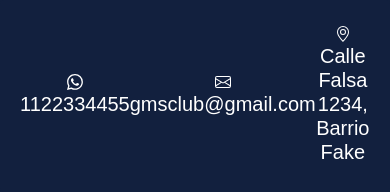
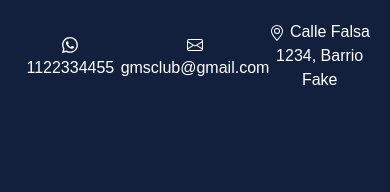
Before and after one commit to ubiria70/preentrega2-ubiria.github.io, a plain HTML site: page index.html in a window 390 px wide. Shown: the part 787-979 px from the top of the page. After the commit the page ends 899 px from the top, so only its background shows below. Drawn offline with Linux system fonts and the light colour scheme.

Commit message:
correccion de footer en index vista mobile

```diff
--- a/index.html
+++ b/index.html
@@ -69,21 +69,21 @@
                 </button>
         </aside>
         <footer class="footer">
-            <h5>
+            <span>
                 <svg xmlns="http://www.w3.org/2000/svg" width="16" height="16" fill="currentColor" class="bi bi-whatsapp" viewBox="0 0 16 16">
                 <path d="M13.601 2.326A7.854 7.854 0 0 0 7.994 0C3.627 0 .068 3.558.064 7.926c0 1.399.366 2.76 1.057 3.965L0 16l4.204-1.102a7.933 7.933 0 0 0 3.79.965h.004c4.368 0 7.926-3.558 7.93-7.93A7.898 7.898 0 0 0 13.6 2.326zM7.994 14.521a6.573 6.573 0 0 1-3.356-.92l-.24-.144-2.494.654.666-2.433-.156-.251a6.56 6.56 0 0 1-1.007-3.505c0-3.626 2.957-6.584 6.591-6.584a6.56 6.56 0 0 1 4.66 1.931 6.557 6.557 0 0 1 1.928 4.66c-.004 3.639-2.961 6.592-6.592 6.592zm3.615-4.934c-.197-.099-1.17-.578-1.353-.646-.182-.065-.315-.099-.445.099-.133.197-.513.646-.627.775-.114.133-.232.148-.43.05-.197-.1-.836-.308-1.592-.985-.59-.525-.985-1.175-1.103-1.372-.114-.198-.011-.304.088-.403.087-.088.197-.232.296-.346.1-.114.133-.198.198-.33.065-.134.034-.248-.015-.347-.05-.099-.445-1.076-.612-1.47-.16-.389-.323-.335-.445-.34-.114-.007-.247-.007-.38-.007a.729.729 0 0 0-.529.247c-.182.198-.691.677-.691 1.654 0 .977.71 1.916.81 2.049.098.133 1.394 2.132 3.383 2.992.47.205.84.326 1.129.418.475.152.904.129 1.246.08.38-.058 1.171-.48 1.338-.943.164-.464.164-.86.114-.943-.049-.084-.182-.133-.38-.232z"/>
-                </svg>1122334455
-            </h5>
-            <h5>
+                </svg> 1122334455
+            </span>
+            <span>
                 <svg xmlns="http://www.w3.org/2000/svg" width="16" height="16" fill="currentColor" class="bi bi-envelope" viewBox="0 0 16 16">
                 <path d="M0 4a2 2 0 0 1 2-2h12a2 2 0 0 1 2 2v8a2 2 0 0 1-2 2H2a2 2 0 0 1-2-2V4Zm2-1a1 1 0 0 0-1 1v.217l7 4.2 7-4.2V4a1 1 0 0 0-1-1H2Zm13 2.383-4.708 2.825L15 11.105V5.383Zm-.034 6.876-5.64-3.471L8 9.583l-1.326-.795-5.64 3.47A1 1 0 0 0 2 13h12a1 1 0 0 0 .966-.741ZM1 11.105l4.708-2.897L1 5.383v5.722Z"/>
                 </svg> gmsclub@gmail.com
-            </h5>
-            <h5> <svg xmlns="http://www.w3.org/2000/svg" width="16" height="16" fill="currentColor" class="bi bi-geo-alt" viewBox="0 0 16 16">
+            </span>
+            <span> <svg xmlns="http://www.w3.org/2000/svg" width="16" height="16" fill="currentColor" class="bi bi-geo-alt" viewBox="0 0 16 16">
                 <path d="M12.166 8.94c-.524 1.062-1.234 2.12-1.96 3.07A31.493 31.493 0 0 1 8 14.58a31.481 31.481 0 0 1-2.206-2.57c-.726-.95-1.436-2.008-1.96-3.07C3.304 7.867 3 6.862 3 6a5 5 0 0 1 10 0c0 .862-.305 1.867-.834 2.94zM8 16s6-5.686 6-10A6 6 0 0 0 2 6c0 4.314 6 10 6 10z"/>
                 <path d="M8 8a2 2 0 1 1 0-4 2 2 0 0 1 0 4zm0 1a3 3 0 1 0 0-6 3 3 0 0 0 0 6z"/>
                 </svg> Calle Falsa 1234, Barrio Fake
-            </h5>
+            </span>
         </footer>
     </div>
 </body>
```
